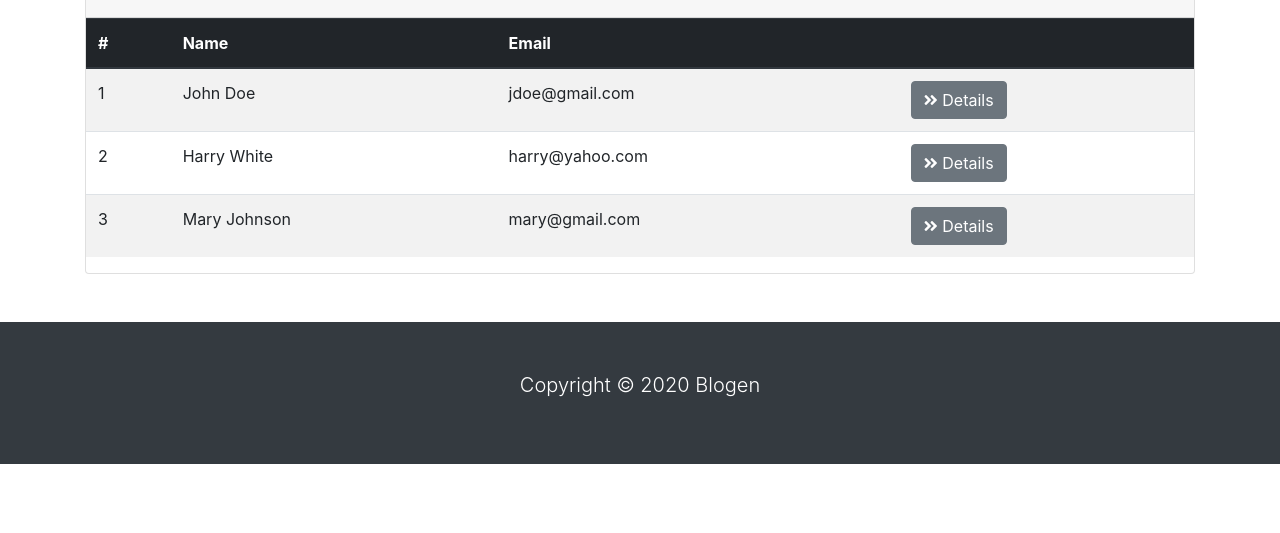
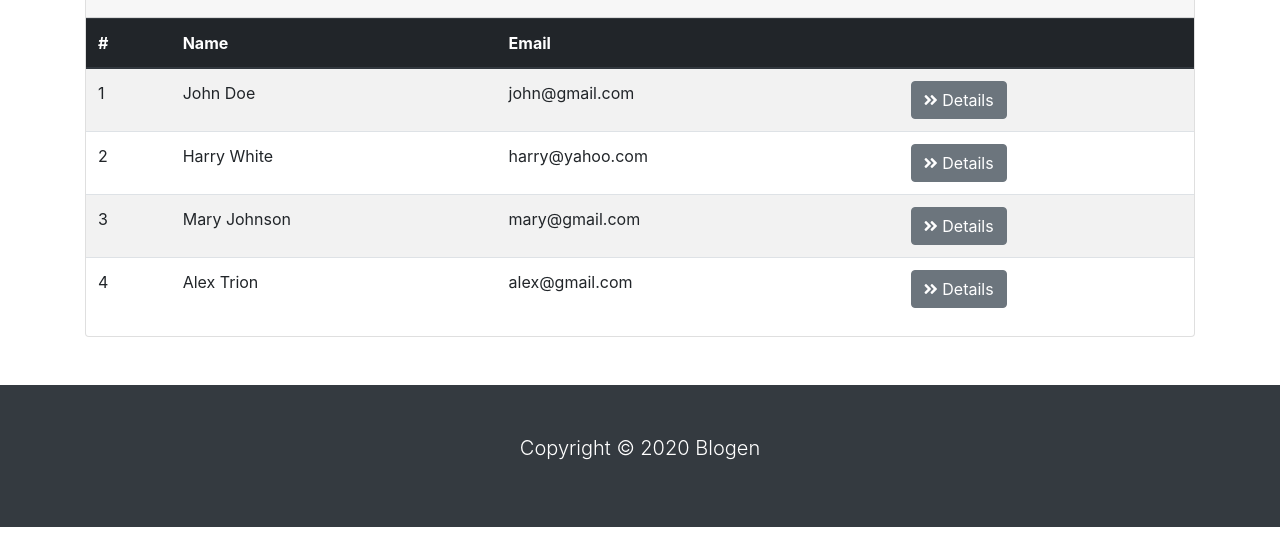
Before and after one commit to theshuntz/blogen, a plain HTML site: page users.html in a window 1280 px wide. Shown: the part 267-800 px from the top of the page. Drawn offline with nearby package versions, Linux system fonts and the light colour scheme.

Commit message:
added information and and 1 user

```diff
--- a/users.html
+++ b/users.html
@@ -110,7 +110,7 @@
                 <tr>
                   <td>1</td>
                   <td>John Doe</td>
-                  <td>jdoe@gmail.com</td>
+                  <td>john@gmail.com</td>
                   <td>
                     <a href="details.html" class="btn btn-secondary">
                       <i class="fas fa-angle-double-right"></i> Details
@@ -131,6 +131,16 @@
                   <td>3</td>
                   <td>Mary Johnson</td>
                   <td>mary@gmail.com</td>
+                  <td>
+                    <a href="details.html" class="btn btn-secondary">
+                      <i class="fas fa-angle-double-right"></i> Details
+                    </a>
+                  </td>
+                </tr>
+                <tr>
+                  <td>4</td>
+                  <td>Alex Trion</td>
+                  <td>alex@gmail.com</td>
                   <td>
                     <a href="details.html" class="btn btn-secondary">
                       <i class="fas fa-angle-double-right"></i> Details
```
Also changed, not shown: index.html (+2 -0 lines).
